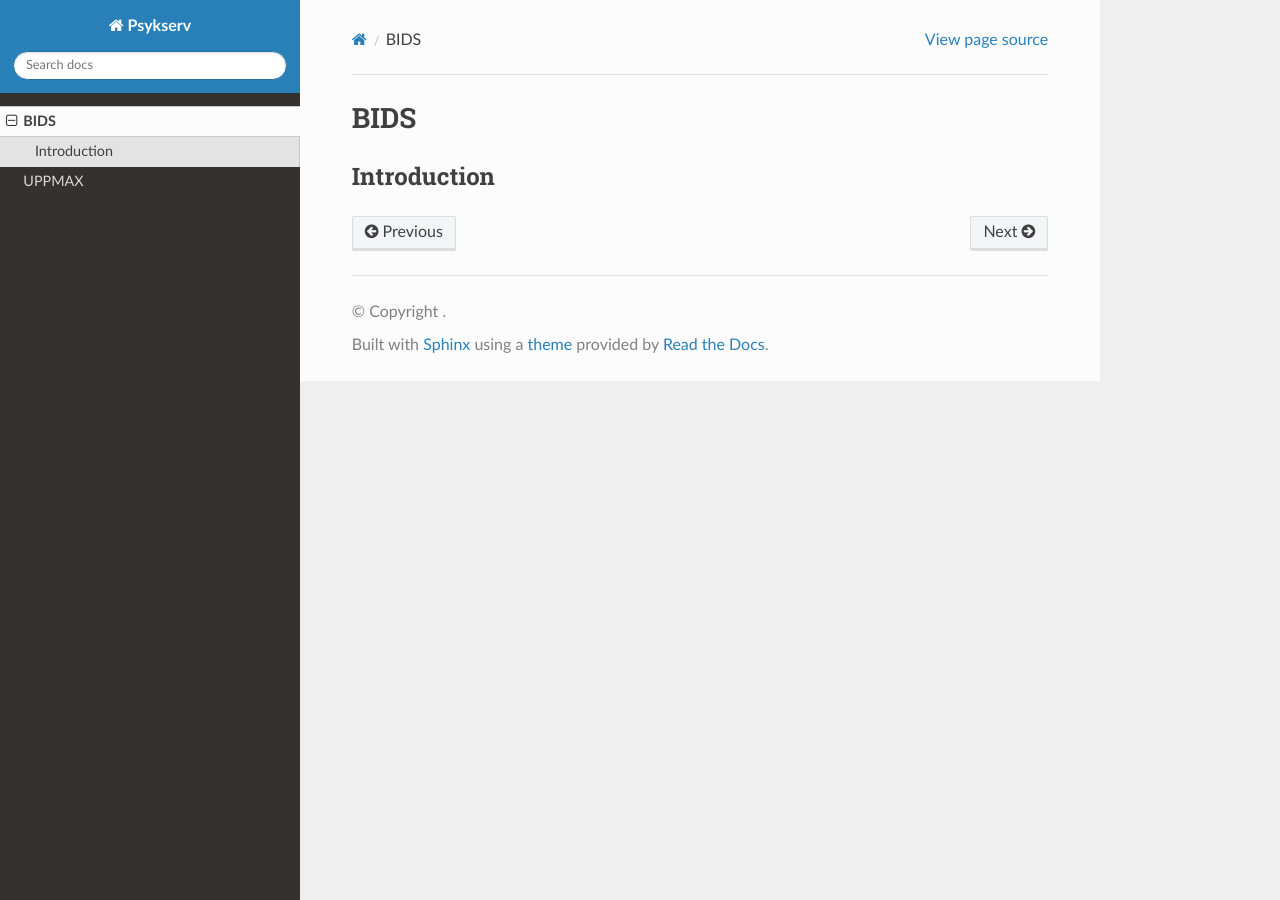
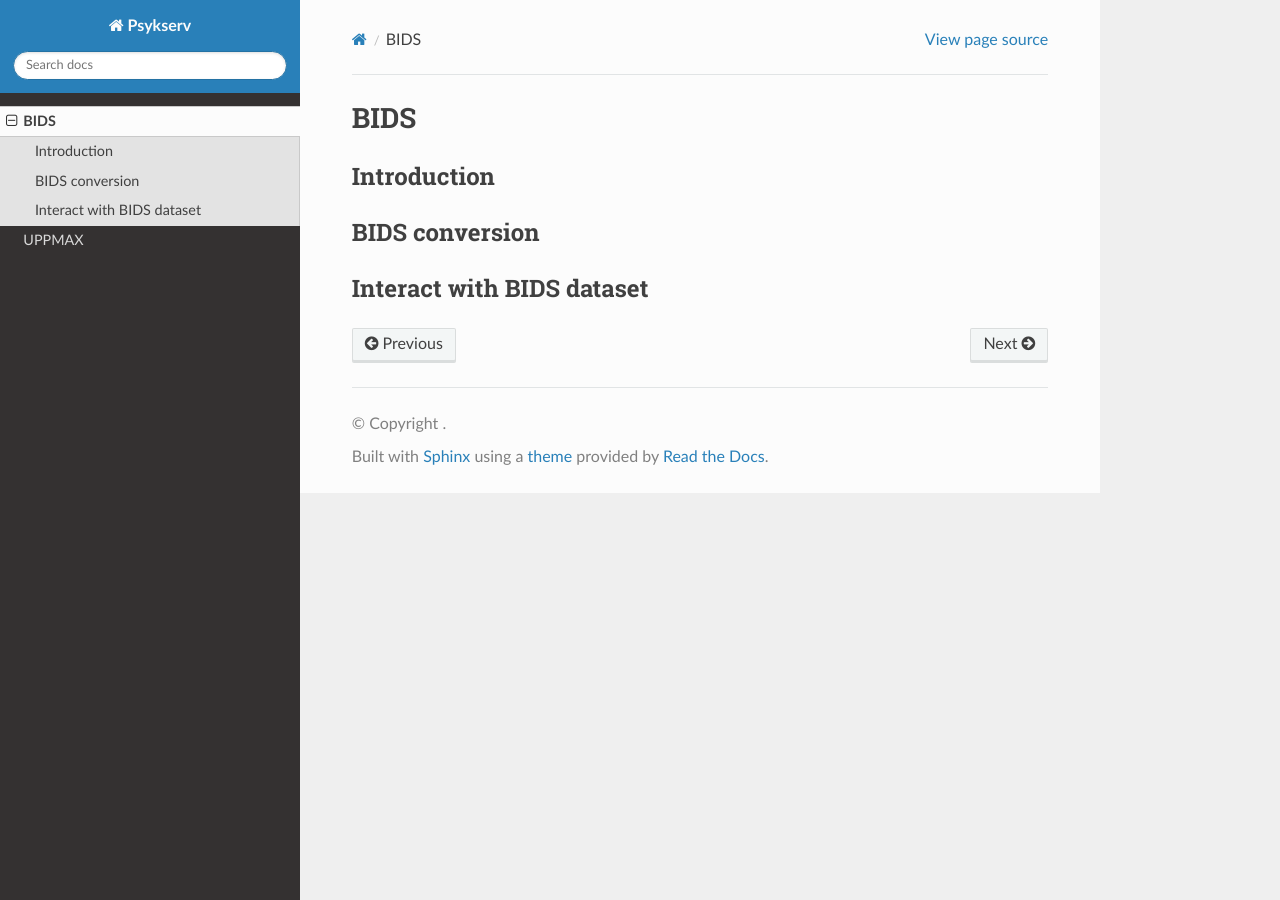
Before and after one commit to psychmedImaging/rtd-psykserver, a Sphinx documentation site: the page built from docs/source/BIDS.rst, in a window 1280 px wide. Built offline with Sphinx 7.4.7 and the Read the Docs theme 3.1.0, drawn with Linux system fonts in a browser that asks for light colours.

Commit message:
create outline

```diff
--- a/docs/source/BIDS.rst
+++ b/docs/source/BIDS.rst
@@ -3,3 +3,9 @@ BIDS
 
 Introduction
 ------------
+
+BIDS conversion
+------------
+
+Interact with BIDS dataset
+------------
```
